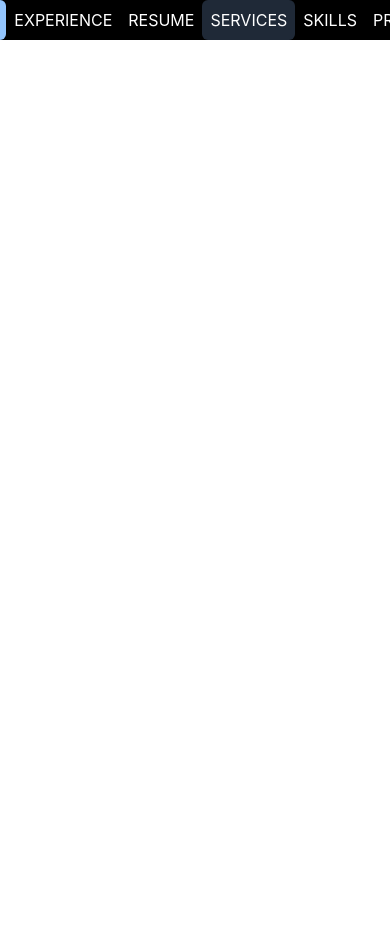
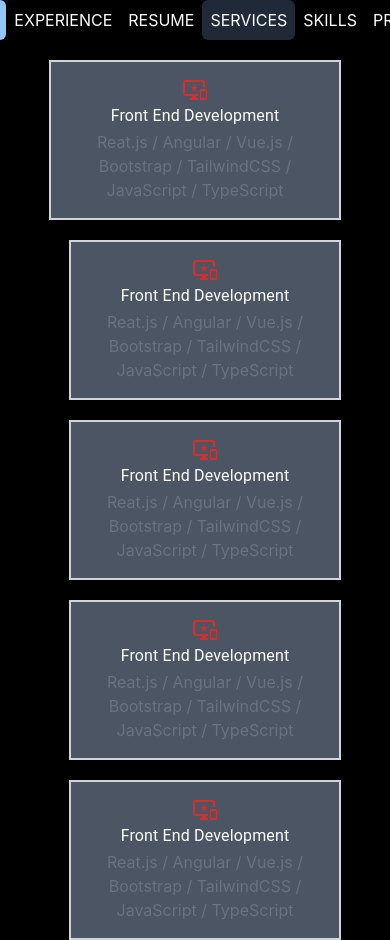
Before and after one commit to skydragon0324/study-react, a React (Create React App) app: page /service in a window 390 px wide. Shown: the top 940 px of the page. Before the commit the page ends 844 px from the top, so only its background shows below. Built offline with nearby package versions, Linux system fonts and the light colour scheme.

Commit message:
mobile update

```diff
--- a/src/App.js
+++ b/src/App.js
@@ -3,7 +3,7 @@ import React from "react";
 import { BrowserRouter as Router, Route, Routes } from "react-router-dom";
 import Home from "./components/pages/Home";
 import About from "./components/pages/About";
-import Gallery from "./components/pages/Gallery";
+import Service from "./components/pages/Service";
 import SiteNavbar from "./components/Navbar";
 import MainPage from "./components/pages/mainpage";
 import Experience from "./components/pages/experience";
@@ -19,8 +19,9 @@ function App() {
           <Route path="/home" exact Component={Home} />
           <Route path="/about" exact Component={About} />
           <Route path="/resume" exact Component={Resume} />
+          <Route path="/service" exact Component={Service} />
           <Route path="/experience" exact Component={Experience} />
-          <Route path="/gallery" element={<Gallery />} />
+          <Route path="/gallery" element={Service} />
         </Routes>
       </Router>
     </div>
--- a/src/components/Navbar.js
+++ b/src/components/Navbar.js
@@ -23,7 +23,7 @@ const SiteNavbar = () => {
   const [activeTab, setActiveTab] = useState(path);
 
   return (
-    <div className="flex flex-row text-white bg-transparent justify-center">
+    <div className="flex flex-row text-white bg-transparent justify-center" onClick={() => setActiveTab("")}>
       <div className="flex-none bg-transparent static md:mr-12 mr-1 items-center mt-2">
         <Link to={"/"}>
           <img className="md:w-12 w-6 rounded-full" src={staff} />
--- a/src/components/pages/About.js
+++ b/src/components/pages/About.js
@@ -2,15 +2,20 @@ import React from "react";
 import bg_2 from "../../images/bg_2.png";
 import { Button } from "@mui/material";
 import { Link } from "react-router-dom";
+import clsx from "clsx";
 
-const About = () => {
+const About = (props) => {
   return (
-    <div className="md:flex md:flex-row flex-col justify-center text-white md:h-screen h-auto">
+    <div className={clsx("md:flex md:flex-row flex-col justify-center text-white", {
+      "h-auto" : props && props.from == "main",
+      "h-screen" : props && props.from != "main"
+    })}>
       <div className="md:h-3/4 md:w-[20%] flex items-center justify-center">
         <img src={bg_2} alt="bg_2" className="w-[50%] md:w-full" />
       </div>
       <div className="md:w-[800px] ml-16 md:mt-[60px] mt-[-200px]">
         <div className="flex items-center justify-center">
+
           <h1 className="text-7xl">About Me</h1>
         </div>
         <div className="flex justify-start mt-12">
--- a/src/components/pages/Gallery.js
+++ /dev/null
@@ -1,11 +0,0 @@
-import React from "react";
-
-const Gallery = () => {
-    return (
-        <div className="p-4 text-white">
-            Image Gallery Page
-        </div>
-    )
-}
-
-export default Gallery;
--- a/src/components/pages/Home.js
+++ b/src/components/pages/Home.js
@@ -1,10 +1,14 @@
 import React from "react";
 import ImageSlider from "../slide/ImageSlide";
+import clsx from "clsx";
 
-
-const Home = () => {
+const Home = (props) => {
+  console.log("props::", props);
   return (
-    <div className="h-auto mt-12">
+    <div className={clsx("mt-12", {
+      "h-auto" : props && props.from == "main",
+      "h-screen" : props && props.from != "main"
+    })}>
       <ImageSlider />
     </div>
   );
--- /dev/null
+++ b/src/components/pages/Service.js
@@ -0,0 +1,80 @@
+import React from "react";
+
+import ImportantDevicesOutlinedIcon from '@mui/icons-material/ImportantDevicesOutlined';
+import { Typography } from "@mui/material";
+
+const Service = () => {
+    return (
+        <div className="flex mx-auto md:flex-row flex-col space-x-5 w-3/4">
+            <div className="border-2 mt-5 border-gray-300 bg-gray-600 hover:border-red-600 p-4 hover:delay-150 hover:animate-pulse hover:cursor-pointer ">
+                <div className="flex justify-center jusitify-items-center">
+                    <ImportantDevicesOutlinedIcon color="error" />
+                </div>
+                <div className="flex text-center justify-center text-white">
+                    <Typography variant="subtitle1">
+                        Front End Development
+                    </Typography>
+                </div>
+                <div className="flex flex-row flex-wrap text-center justify-center text-gray-500">
+                    Reat.js / Angular / Vue.js / Bootstrap / TailwindCSS / JavaScript / TypeScript
+                </div>
+            </div>
+            <div className="border-2 mt-5 border-gray-300 bg-gray-600 hover:border-red-600 p-4 hover:delay-150 hover:animate-pulse hover:cursor-pointer ">
+                <div className="flex justify-center jusitify-items-center">
+                    <ImportantDevicesOutlinedIcon color="error" />
+                </div>
+                <div className="flex text-center justify-center text-white">
+                    <Typography variant="subtitle1">
+                        Front End Development
+                    </Typography>
+                </div>
+                <div className="flex flex-row flex-wrap text-center justify-center text-gray-500">
+                    Reat.js / Angular / Vue.js / Bootstrap / TailwindCSS / JavaScript / TypeScript
+                </div>
+            </div>
+            <div className="border-2 mt-5 border-gray-300 bg-gray-600 hover:border-red-600 p-4 hover:delay-150 hover:animate-pulse hover:cursor-pointer ">
+                <div className="flex justify-center jusitify-items-center">
+                    <ImportantDevicesOutlinedIcon color="error" />
+                </div>
+                <div className="flex text-center justify-center text-white">
+                    <Typography variant="subtitle1">
+                        Front End Development
+                    </Typography>
+                </div>
+                <div className="flex flex-row flex-wrap text-center justify-center text-gray-500">
+                    Reat.js / Angular / Vue.js / Bootstrap / TailwindCSS / JavaScript / TypeScript
+                </div>
+            </div>
+            <div className="border-2 mt-5 border-gray-300 bg-gray-600 hover:border-red-600 p-4 hover:delay-150 hover:animate-pulse hover:cursor-pointer ">
+                <div className="flex justify-center jusitify-items-center">
+                    <ImportantDevicesOutlinedIcon color="error" />
+                </div>
+                <div className="flex text-center justify-center text-white">
+                    <Typography variant="subtitle1">
+                        Front End Development
+                    </Typography>
+                </div>
+                <div className="flex flex-row flex-wrap text-center justify-center text-gray-500">
+                    Reat.js / Angular / Vue.js / Bootstrap / TailwindCSS / JavaScript / TypeScript
+                </div>
+            </div>
+            <div className="border-2 mt-5 border-gray-300 bg-gray-600 hover:border-red-600 p-4 hover:delay-150 hover:animate-pulse hover:cursor-pointer ">
+                <div className="flex justify-center jusitify-items-center">
+                    <ImportantDevicesOutlinedIcon color="error" />
+                </div>
+                <div className="flex text-center justify-center text-white">
+                    <Typography variant="subtitle1">
+                        Front End Development
+                    </Typography>
+                </div>
+                <div className="flex flex-row flex-wrap text-center justify-center text-gray-500">
+                    Reat.js / Angular / Vue.js / Bootstrap / TailwindCSS / JavaScript / TypeScript
+                </div>
+            </div>
+
+
+        </div>
+    )
+}
+
+export default Service;
--- a/src/components/pages/mainpage.js
+++ b/src/components/pages/mainpage.js
@@ -7,9 +7,9 @@ import Resume from "./Resume";
 const MainPage = () => {
   return (
     <>
-    <Home />
-    <About />
-    <Resume />
+    <Home from="main" />
+    <About from="main" />
+    <Resume from="main" />
     </>
   );
 };
```
